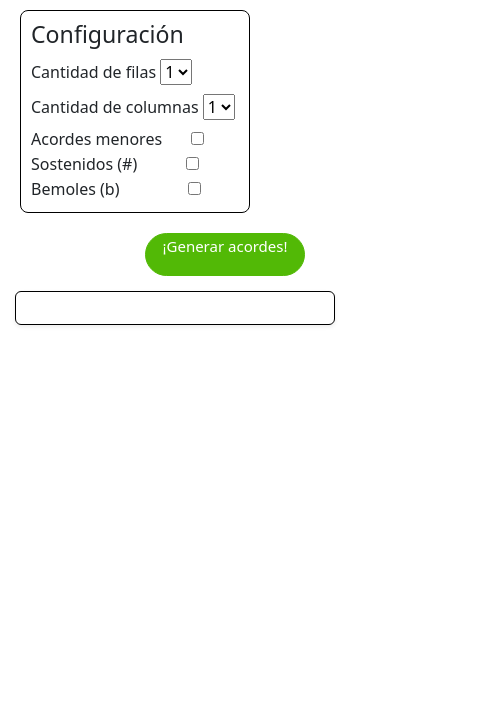
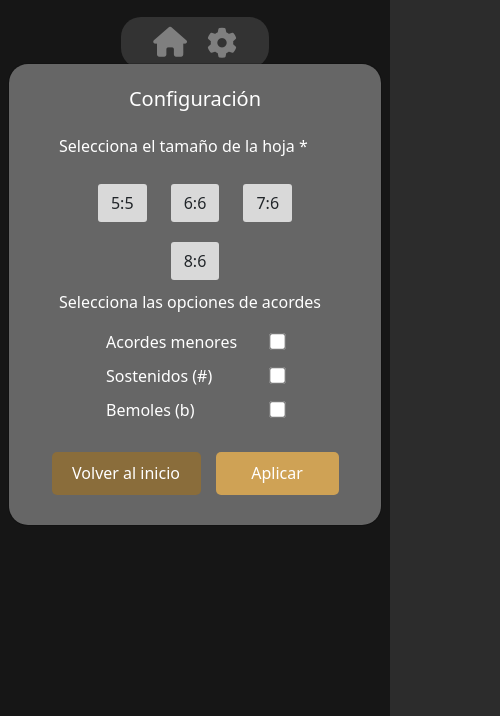
Before and after one commit to 24861379/Hoja-Random, a plain HTML site: page hojaRandom.html in a window 390 px wide. Shown: the part 128-844 px from the top of the page, 500 px wide, since content can reach past the window. Drawn offline with nearby package versions, Linux system fonts and the light colour scheme.

Commit message:
se realizo un cambio de diseño y de colores, se agrego un modal de configuración

```diff
--- a/HojaR.js
+++ b/HojaR.js
@@ -1,6 +1,16 @@
+let tamanioSeleccionado = null;
+
 function GenerarMatriz() {
-    var filas = parseInt(document.getElementById('Filas').value);
-    var columnas = parseInt(document.getElementById('Columnas').value);
+    // Validar que el usuario haya elegido un tamaño
+    if (!tamanioSeleccionado) {
+        alert("Por favor, selecciona un tamaño antes de continuar.");
+        return;
+    }
+
+    // Extraer filas y columnas (por ejemplo, "4:4")
+    const [filas, columnas] = tamanioSeleccionado.split(':').map(Number);
+    /* var filas = filasSeleccionadas || 4;
+    var columnas = columnasSeleccionadas || 4; */
 
     // Obtener estado de los checkboxes
     var acordemenor = document.getElementById('AMenores').checked;
@@ -60,7 +70,6 @@ function GenerarMatriz() {
 
 }
 
-
 function HRandom() {
     //declaro un vector llamado 'generar' con el nombre de las notas músicales
     var generar = ['C', 'D', 'E', 'F', 'G', 'A', 'B'];
@@ -91,3 +100,77 @@ function BemolesA() {
     var acordeMenor = ['Cb', 'Db', 'Eb', 'Fb', 'Gb', 'Ab', 'Bb'];
     return acordeMenor[Math.floor(Math.random() * acordeMenor.length)];
 }
+
+
+function setupTamanosButtons() {
+    const container = document.querySelector('.opciones');
+    if (!container) return;
+
+    container.addEventListener('click', (e) => {
+        const btn = e.target.closest('button');
+        if (!btn) return;
+
+        // Quitar activo a todos
+        container.querySelectorAll('button').forEach(b => b.classList.remove('activo'));
+
+        // Activar el actual
+        btn.classList.add('activo');
+
+        // Guardar tamaño seleccionado
+        tamanioSeleccionado = btn.textContent.trim();
+    });
+}
+
+
+
+
+// Variables globales para guardar las filas y columnas seleccionadas
+let filasSeleccionadas = 0;
+let columnasSeleccionadas = 0;
+
+// Configurar los botones de tamaño
+function setupSizeButtons() {
+    const container = document.querySelector('.opciones');
+    if (!container) return;
+
+    container.addEventListener('click', (e) => {
+        const btn = e.target.closest('button');
+        if (!btn) return;
+
+        // Quita la clase activo de todos
+        container.querySelectorAll('button').forEach(b => b.classList.remove('activo'));
+
+        // Activa el botón clicado
+        btn.classList.add('activo');
+
+        // Guarda el tamaño seleccionado (ej: "4:4" → filas = 4, columnas = 4)
+        tamanioSeleccionado = btn.textContent.trim();
+    });
+}
+
+// Mostrar modal automáticamente al cargar la página
+document.addEventListener('DOMContentLoaded', function () {
+    var configModal = new bootstrap.Modal(document.getElementById('configModal'));
+    configModal.show();
+
+    setupTamanosButtons();
+
+
+    document.getElementById('aplicarBtn').addEventListener('click', function () {
+        if (!tamanioSeleccionado) {
+            alert("Debes seleccionar un tamaño antes de aplicar.");
+            return;
+        }
+
+        GenerarMatriz();
+        configModal.hide();
+    });
+});
+
+
+// Cuando el usuario da clic en "Aplicar"
+document.getElementById('aplicarBtn').addEventListener('click', function () {
+    var modal = bootstrap.Modal.getInstance(document.getElementById('configModal'));
+    modal.hide();
+    // Aquí puedes ejecutar el código que muestra la siguiente interfaz
+});
--- a/hojaRandom.html
+++ b/hojaRandom.html
@@ -1,73 +1,94 @@
 <!DOCTYPE html>
 <html lang="es">
+
 <head>
     <meta charset="UTF-8">
     <meta name="viewport" content="width=device-width, initial-scale=1.0">
-    <!--Arcchivo CSS-->
-    <link rel="stylesheet" href="style.css">
     <!--Bootstrap CSS-->
     <link href="https://cdn.jsdelivr.net/npm/bootstrap@5.3.5/dist/css/bootstrap.min.css" rel="stylesheet"
         integrity="sha384-SgOJa3DmI69IUzQ2PVdRZhwQ+dy64/BUtbMJw1MZ8t5HZApcHrRKUc4W0kG879m7" crossorigin="anonymous">
-    <title>Hoja Random</title>
     <!--Google fonts-->
     <link rel="preconnect" href="https://fonts.googleapis.com">
     <link rel="preconnect" href="https://fonts.gstatic.com" crossorigin>
-    <link href="https://fonts.googleapis.com/css2?family=Roboto:ital,wght@0,100;0,300;0,400;0,500;0,700;0,900;1,100;1,300;1,400;1,500;1,700;1,900&display=swap" rel="stylesheet">
+    <link
+        href="https://fonts.googleapis.com/css2?family=Roboto:ital,wght@0,100;0,300;0,400;0,500;0,700;0,900;1,100;1,300;1,400;1,500;1,700;1,900&display=swap"
+        rel="stylesheet">
     <!--Arcchivo JS-->
     <script src="HojaR.js" defer></script>
+    <!--Archivo CSS-->
+    <link rel="stylesheet" href="style.css">
+<script src="https://kit.fontawesome.com/bc51cbe2c5.js" crossorigin="anonymous"></script>    <title>Hoja Random</title>
+
 </head>
+
 <body>
-    <header class="container-fluid gx-0">
-        <div class="row g-0">
-            <div class="col text-center text-white py-4">
-                <h1 class="m-0">Hoja Random</h1>
+    <!-- Modal de configuración -->
+    <div class="modal fade" id="configModal" tabindex="-1" aria-labelledby="configModalLabel" aria-hidden="true">
+        <div class="modal-dialog modal-dialog-centered">
+            <div class="modal-content">
+                <section class="titulo">
+                    <h5 class="modal-title" id="configModalLabel">Configuración</h5>
+                </section>
+
+                <div>
+                    <p>Selecciona el tamaño de la hoja *</p>
+                </div>
+                <section class="opciones">
+                    <div>
+                        <button type="button" class="btn">5:5</button>
+                        <button type="button" class="btn">6:6</button>
+                        <button type="button" class="btn">7:6</button>
+                        <button type="button" class="btn">8:6</button>
+                    </div>
+                </section>
+
+                <div>
+                    <p>Selecciona las opciones de acordes</p>
+                </div>
+
+                <section class="acordes">
+                    <div>
+                        <label for="AMenores" class="nombreAcordes">Acordes menores</label>
+                        <input id="AMenores" type="checkbox">
+                    </div>
+                    <div>
+                        <label for="ASostenidos" class="nombreAcordes">Sostenidos (#)</label>
+                        <input id="ASostenidos" type="checkbox">
+                    </div>
+                    <div>
+                        <label for="ABemoles" class="nombreAcordes">Bemoles (b)</label>
+                        <input id="ABemoles" type="checkbox">
+                    </div>
+                </section>
+
+                <section class="botonesAjustes">
+                    <div class="VolverInicio">
+                        <a class="BotonSecundario" href="index.html">Volver al inicio</a>
+                    </div>
+
+                    <div>
+                        <button class="BotonPrimario" type="button" class="btn btn-primary" id="aplicarBtn"
+                            onclick="GenerarMatriz()">Aplicar</button>
+                    </div>
+                </section>
             </div>
-    </header>
-
-    <div id="Settings">
-
-        <h3>Configuración</h3>
-        <label for="Filas">Cantidad de filas </label>
-        <select name="" id="Filas">
-            <option value="1">1</option>
-            <option value="2">2</option>
-            <option value="3">3</option>
-            <option value="4">4</option>
-            <option value="5">5</option>
-            <option value="6">6</option>
-            <option value="7">7</option>
-            <option value="8">8</option>
-        </select><br>
-
-        <label for="Columnas">Cantidad de columnas </label>
-        <select name="" id="Columnas">
-            <option value="1">1</option>
-            <option value="2">2</option>
-            <option value="3">3</option>
-            <option value="4">4</option>
-            <option value="5">5</option>
-            <option value="6">6</option>
-        </select><br>
-
-        <label for="AMenores">Acordes menores </label>
-        <input type="checkbox" id="AMenores"><br>
-
-        <label for="ASostenidos">Sostenidos (#)</label>
-        <input type="checkbox" id="ASostenidos"><br>
-
-        <label for="ABemoles">Bemoles (b) </label>
-        <input type="checkbox" id="ABemoles">
+        </div>
     </div>
 
-    <div>
+    <script src="https://cdn.jsdelivr.net/npm/bootstrap@5.3.5/dist/js/bootstrap.bundle.min.js"></script>
 
+    <div id="HojaRandom" class="container my-10 p-3 rounded shadow-sm">
+        <!-- Aquí se va a generar las notas aleatorias -->
     </div>
+
     <button class="Boton" onclick="GenerarMatriz()">
-        <p>¡Generar acordes!</p>
+        ¡Generar acordes!
     </button>
 
-    <div id="HojaRandom" class="container my-10 p-3 bg-white rounded shadow-sm">
-        <!-- Aquí se va a generar las notas aleatorias -->
-    </div>
+    <section class="iconos-menu">
+            <a href="index.html"><i class="fa-solid fa-house" ></i></a>
+            <i class="fa-solid fa-gear" data-bs-toggle="modal" data-bs-target="#configModal"></i>
+    </section>
 </body>
+
 </html>
--- a/style.css
+++ b/style.css
@@ -1,260 +1,166 @@
-html{
+html {
     font-family: "Roboto", sans-serif;
 }
 
-body{
+body {
     margin: 0;
-    background-color: #efefef;
+    background-color: #2C2C2C;
 }
 
-header{
-    background-color: #364552;
-    color: white;
-    padding: 1rem 2rem;
+
+.modal-content {
+    background-color: #666666;
+    color: #ffffff;
+    border-radius: 20px;
+    padding: 0 50px 30px 50px;
 }
 
-header h1{
-    font-size: 3rem;
+.titulo {
+    margin: 20px;
+}
+
+#configModal .modal-title {
+    width: 100%;
     text-align: center;
 }
 
-#Settings{
-    width: 270px;
-    margin-top: 20px;
-    margin-left: 10px;
-    background-color: white;
-    border-radius: 0.5rem;
-    border: 1px solid black;
-    float: left;
-    padding: 10px;
+.opciones {
+    display: flex;
+    flex-direction: column;
+    align-items: center;
+    text-align: center;
 }
 
-#Settings label {
-    display: inline;
-    margin-bottom: 5px;
-    font-size: 1rem;
+.opciones button {
+    background-color: #D9D9D9;
+    border-radius: 3px;
+    cursor: pointer;
+    margin: 10px 10px;
 }
 
-#Settings select{
-    margin-top: 2px;
-    margin-bottom: 7px;
+.opciones button:hover{
+    background-color: #000000;
+    transition: all 0.2s ease-in;
 }
 
-#Settings input{
-    margin-top: 5px;
-    margin-bottom: 7px;
+.opciones button.activo{
+    background-color: #000;
+    color: #fff;
 }
 
-input[type="checkbox" i]#AMenores {
-    background-color: initial;
-    cursor: pointer;
-    appearance: auto;
-    box-sizing: border-box;
-    margin-left: 25px;
-    padding: initial;
-    border: initial;
+.acordes {
+    display: flex;
+    flex-direction: column;
+    align-items: center;
+    gap: 10px;
+    margin-bottom: 30px;
 }
 
-input[type="checkbox" i]#ASostenidos {
-    background-color: initial;
-    cursor: pointer;
-    appearance: auto;
-    box-sizing: border-box;
-    margin-left: 45px;
-    padding: initial;
-    border: initial;
+.acordes div {
+    display: flex;
+    align-items: center;
+    gap: 15px;
+    justify-content: flex-start;
+    width: fit-content;
 }
 
-input[type="checkbox" i]#ABemoles {
-    background-color: initial;
+.nombreAcordes {
+    text-align: left;
+    font-size: 16px;
+    min-width: 150px;
+}
+
+.acordes input[type="checkbox"] {
+    transform: scale(1.3);
     cursor: pointer;
-    appearance: auto;
-    box-sizing: border-box;
-    margin-left: 64px;
-    padding: initial;
-    border: initial;
+}
+
+.botonesAjustes{
+    display: flex;
+    flex-direction: row;
+    justify-content: center;
+    align-items: center;
+    gap: 15px;
+}
+
+.BotonSecundario{
+    display: inline-block;
+    width: 149px;
+    height: 43px;
+    background-color: #8A6D3B;
+    color: #ffffff;
+    border: none;
+    border-radius: 5px;
+    text-decoration: none;
+    text-align: center;
+    line-height: 43px;
+}
+
+.BotonSecundario:hover{
+    background-color: #B88944;
+    transition: all 0.2s ease-in;
+}
+
+.BotonPrimario{
+    width: 123px;
+    height: 43px;
+    background-color: #CFA255;
+    color: #ffffff;
+    border: none;
+    border-radius: 5px;
+}
+
+.BotonPrimario:hover{
+    background-color: #A87F35;
+    transition: all 0.2s ease-in;
+}
+
+
+#HojaRandom{
+    background-color: #666666;
+    margin-top: 25px;
+    margin-bottom: 25px;
+    color: #ffffff;
+    width: 500px;
 }
 
 .Boton{
-    width: 170px;
-    padding: 10;
-    border: 1px solid #52b906;
-    font-size: 15px;
-    background: #52b906;
-    color:white;
-    border-radius: 70px;
+    display: block;
+    margin: 0 auto;
+    /* justify-content: center;
+    align-items: center; */
+    background-color: #CFA255;
+    color: #ffffff;
+    width: 175px;
+    height: 43px;
+    border-radius: 7px;
+    border: none;
+    text-align: center;
+    padding: 0;
     cursor: pointer;
-    text-align: center;
-    box-sizing: border-box;
-    text-decoration: none;
-    position: absolute;
-    float: left;
-    margin-top: 15px ;
-    margin-left: 325px;
+    /* line-height: 1; */
 }
 
 .Boton:hover{
-    background-color: #3f9204;
-    color: rgb(199, 192, 192);
-    transition: background 0.3s ease;
+    background-color: #8A6024;
+    transition: all 0.2s ease-in;
 }
 
-.Boton:active {
-    background-color: #45a049;
+.iconos-menu{
+    width: 148px;
+    height: 51px;
+    background-color: #666666;
+    text-align: center;
+    display: flex;
+    justify-content: center;
+    align-items: center;
+    gap: 20px;
+    border-radius: 20px;
+    margin: 20px auto;
 }
 
-#HojaRandom{
-    width: 700px;
-    margin-top: 80px;
-    margin-left: 50px;
-    background-color: white;
-    border-radius: 0.5rem;
-    border: 1px solid black;
-    float: left;
-    padding: 20px;
-    font-size: 24px;
-    line-height: 1.5;
+.iconos-menu i{
+    color: #ffffff;
+    font-size: 30px;
+    cursor: pointer;
 }
-
-#HojaRandom div{
-    margin: 15px 0;
-    padding: 6px;
-    display: flex;
-    justify-content: center;
-    font-size: 24px;
-}
-
-#HojaRandom div span {
-    margin: 0 40px;
-
-}
-
-#HojaRandom table {
-    width: 100%;
-    table-layout: fixed;
-}
-
-#HojaRandom td {
-    border-top: 1px solid #ccc;
-    border-bottom: none;
-    border-left: none;
-    border-right: none;
-    padding: 10px 20px;
-    font-family: 'Segoe UI', sans-serif;
-    font-size: 18px;
-    text-align: center;
-}
-
-/*Para dispositivos pequeños hasta 480px*/
-@media (max-width: 480px) {
-
-    header h1 {
-        font-size: 2rem;
-    }
-
-    #Settings {
-        width: 230px;
-        margin-left: 20px;
-    }
-
-    .Boton {
-        position: static;/*elimino valores predeterminados de position en el box-sizing*/
-        width: 160px;
-        margin-top: 20px;
-        margin-bottom: 5px;
-        margin-left: 145px;
-        margin-right: 150px;
-
-    }
-
-    #HojaRandom {
-        width: 320px;
-        margin-top: 10px;
-        margin-left: 15px;
-        margin-right: 20px;
-        margin-bottom: 10px;
-        padding: 15px;
-    }
-
-    #HojaRandom div span {
-        margin: 5px 10px;
-        font-size: 29px;
-    }
-}
-
-/*ajuste para disporsitivo con ancho maximo de 768px*/
-@media(min-width: 481px) and (max-width: 768px) {
-
-    header h1 {
-        font-size: 2.5rem;
-        text-align: center;
-    }
-
-    #Settings {
-        width: 250px;
-        margin-left: 10px;
-    }
-
-    .Boton {
-        position:static;
-        width: 150px;
-        margin-left: 45px;
-        margin-top: 169px;
-        margin-bottom: 10px;
-        background-color: #62d410;
-    }
-
-    .Boton:active {
-        background-color: #45a049;
-    }
-
-    #HojaRandom {
-        width: 650px;
-        margin: 0 40px;
-        margin-top: 10px;
-        margin-bottom: 20px;
-        margin-left: 20px;
-    }
-
-    #HojaRandom div span {
-        margin: 0 45px;
-    }
-}
-
- @media (min-width: 769px)and (max-width: 1024px){
-header h1 {
-        font-size: 2.5rem;
-        text-align: center;
-    }
-
-    #Settings {
-        width: 250px;
-        margin-left: 20px;
-    }
-
-    .Boton {
-        position: static;
-        width: 150px;
-        margin-left: 150px;
-        margin-top: 169px;
-        margin-bottom: 10px;
-        background-color: #62d410;
-    }
-
-    .Boton:active {
-        background-color: #45a049;
-    }
-
-    #HojaRandom {
-        width: 770px;
-        margin: 0 40px;
-        margin-top: 10px;
-        margin-bottom: 20px;
-        margin-left: 100px;
-        margin-right: 50px;
-    }
-
-    #HojaRandom div span {
-        margin: 0 45px;
-    }
-}
```
